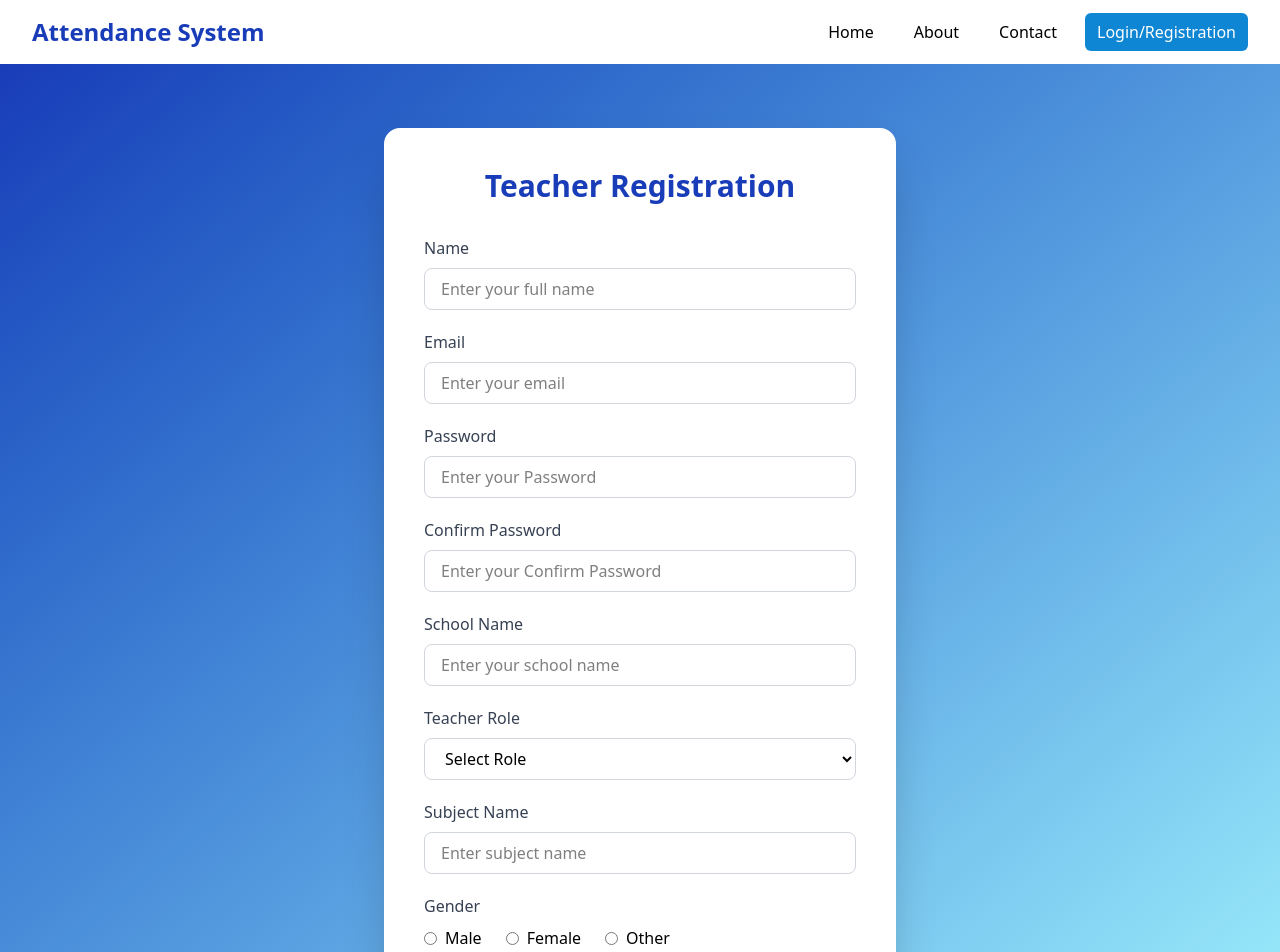
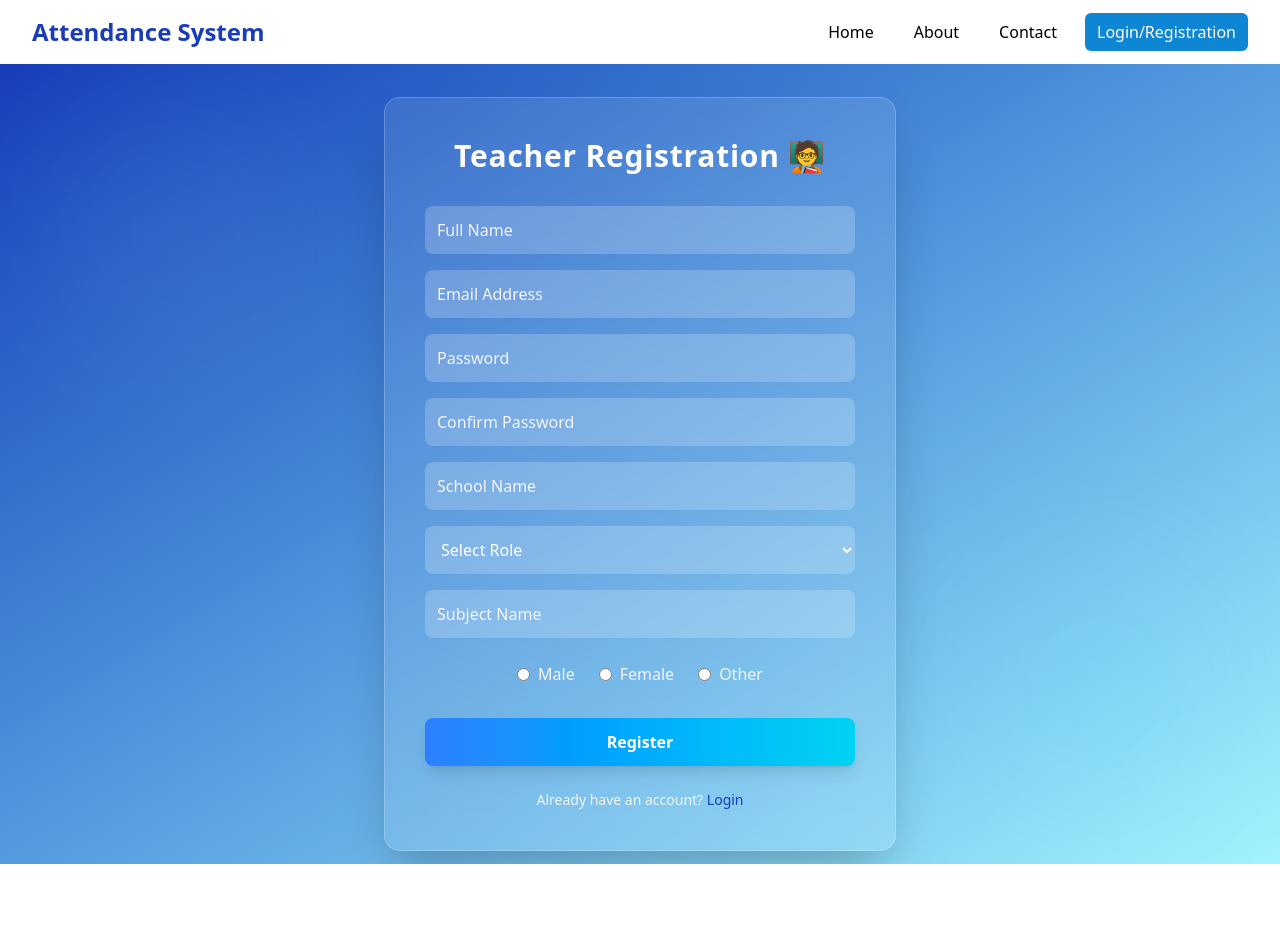
Before and after one commit to ABHINASHYA/Automated_Attendance_System, a React (Vite) app: page /Register in a window 1280 px wide. Shown: the top 952 px of the page. After the commit the page ends 864 px from the top, so only its background shows below. Built offline with nearby package versions, Linux system fonts and the light colour scheme.

Commit message:
Making Login and Redister page

```diff
--- a/package.json
+++ b/package.json
@@ -13,6 +13,7 @@
     "@tailwindcss/vite": "^4.1.14",
     "emailjs": "^4.0.3",
     "emailjs-com": "^3.2.0",
+    "framer-motion": "^12.23.24",
     "react": "^19.1.1",
     "react-dom": "^19.1.1",
     "react-router-dom": "^7.9.4",
--- a/src/App.jsx
+++ b/src/App.jsx
@@ -5,6 +5,7 @@ import Hero from './Components/Hero'
 import About from './Components/About'
 import Contect from './Components/Contect'
 import Register from './Components/Register'
+import Login from './Components/Login'
 import React from 'react'
 
 function App() {
@@ -18,6 +19,7 @@ function App() {
         <Route path="/about" element={<About />} />
         <Route path="/contact" element={<Contect />} />
         <Route path="/Register" element={<Register />} />
+        <Route path="/Login" element={<Login />} />
       </Routes>
     </Router>
   )
--- /dev/null
+++ b/src/Components/Login.jsx
@@ -0,0 +1,80 @@
+import React from "react";
+import { motion } from "framer-motion";
+
+const Login = () => {
+  return (
+    <div className="flex items-center justify-center min-h-screen bg-gradient-to-br from-blue-800 to-cyan-200 relative overflow-hidden">
+      {/* Animated Background Circles */}
+      <motion.div
+        initial={{ scale: 0 }}
+        animate={{ scale: [1, 1.3, 1], opacity: [0.2, 0.4, 0.2] }}
+        transition={{ repeat: Infinity, duration: 6 }}
+        className="absolute w-64 h-64 bg-white/20 rounded-full top-10 left-10 blur-3xl"
+      ></motion.div>
+      <motion.div
+        initial={{ scale: 0 }}
+        animate={{ scale: [1, 1.2, 1], opacity: [0.2, 0.4, 0.2] }}
+        transition={{ repeat: Infinity, duration: 5 }}
+        className="absolute w-72 h-72 bg-cyan-300/20 rounded-full bottom-10 right-10 blur-3xl"
+      ></motion.div>
+
+      {/* Login Card */}
+      <motion.div
+        initial={{ opacity: 0, y: 40 }}
+        animate={{ opacity: 1, y: 0 }}
+        transition={{ duration: 0.8 }}
+        className="relative z-10 bg-white/10 p-10 rounded-2xl shadow-2xl backdrop-blur-lg w-[90%] max-w-md text-center border border-white/20 mt-[-50px]"
+      >
+        <motion.h1
+          initial={{ y: -30, opacity: 0 }}
+          animate={{ y: 0, opacity: 1 }}
+          transition={{ delay: 0.2, duration: 0.6 }}
+          className="text-3xl font-bold text-white mb-6 tracking-wide"
+        >
+          Welcome
+        </motion.h1>
+
+        {/* Login Form */}
+        <motion.form
+          initial={{ opacity: 0 }}
+          animate={{ opacity: 1 }}
+          transition={{ delay: 0.4, duration: 0.6 }}
+          className="flex flex-col gap-4"
+        >
+          <input
+            type="email"
+            placeholder="Enter your email"
+            className="p-3 rounded-lg bg-white/20 text-white placeholder-gray-100 outline-none focus:ring-2 focus:ring-cyan-400 transition"
+          />
+          <input
+            type="password"
+            placeholder="Enter your password"
+            className="p-3 rounded-lg bg-white/20 text-white placeholder-gray-100 outline-none focus:ring-2 focus:ring-cyan-400 transition"
+          />
+
+          <motion.button
+            whileHover={{ scale: 1.05 }}
+            whileTap={{ scale: 0.95 }}
+            className="mt-2 py-3 bg-gradient-to-r from-blue-500 to-cyan-400 text-white font-semibold rounded-lg shadow-lg hover:shadow-cyan-500/50 transition"
+          >
+            Login
+          </motion.button>
+        </motion.form>
+
+        <motion.p
+          initial={{ opacity: 0 }}
+          animate={{ opacity: 1 }}
+          transition={{ delay: 0.6 }}
+          className="mt-6 text-gray-100 text-sm"
+        >
+          Don’t have an account?{" "}
+          <span className="text-blue-800 cursor-pointer hover:underline">
+            <a href="/register">Register</a>
+          </span>
+        </motion.p>
+      </motion.div>
+    </div>
+  );
+};
+
+export default Login;
--- a/src/Components/Navbar.jsx
+++ b/src/Components/Navbar.jsx
@@ -11,7 +11,7 @@ const Navbar = () => {
                     <div className="flex items-center justify-between h-16">
                         <div className="flex items-center">
                             <span className="text-blue-800 font-bold text-2xl hover:cursor-pointer">
-                                Attendance System
+                                <a href="/">Attendance System</a>
                             </span>
                         </div>
 
@@ -52,7 +52,7 @@ const Navbar = () => {
                                     </Link>
                                 </li>
                                 <li>
-                                    <Link to="/register" className="text-white px-3 py-2 rounded-md text-18 font-medium bg-[#0e86d4] hover:bg-blue-700">
+                                    <Link to="/login" className="text-white px-3 py-2 rounded-md text-18 font-medium bg-[#0e86d4] hover:bg-blue-700">
                                         Login/Registration
                                     </Link>
                                 </li>
--- a/src/Components/Register.jsx
+++ b/src/Components/Register.jsx
@@ -1,4 +1,5 @@
 import React, { useState } from "react";
+import { motion } from "framer-motion";
 
 const Register = () => {
   const [formData, setFormData] = useState({
@@ -16,12 +17,11 @@ const Register = () => {
 
   const handleChange = (e) => {
     setFormData({ ...formData, [e.target.name]: e.target.value });
-		setError(""); // clear error when user starts typing
+    setError("");
   };
 
   const handleSubmit = (e) => {
     e.preventDefault();
-
     if (formData.password !== formData.confirmPassword) {
       setError("Passwords do not match!");
       return;
@@ -29,179 +29,168 @@ const Register = () => {
 
     console.log("Form Submitted:", formData);
     alert("Registration Successful!");
-		// Later: send data to backend (Spring Boot / Firebase)
   };
 
   return (
-		<div
-			className="bg-gradient-to-br from-blue-800 to-cyan-200 min-h-screen flex items-center justify-center py-16"
-			id="register"
+    <div className="flex items-center justify-center min-h-screen bg-gradient-to-br from-blue-800 to-cyan-200 relative overflow-hidden">
+      {/* Animated Background Circles */}
+      <motion.div
+        initial={{ scale: 0 }}
+        animate={{ scale: [1, 1.3, 1], opacity: [0.2, 0.4, 0.2] }}
+        transition={{ repeat: Infinity, duration: 6 }}
+        className="absolute w-64 h-64 bg-white/20 rounded-full top-10 left-10 blur-3xl"
+      ></motion.div>
+      <motion.div
+        initial={{ scale: 0 }}
+        animate={{ scale: [1, 1.2, 1], opacity: [0.2, 0.4, 0.2] }}
+        transition={{ repeat: Infinity, duration: 5 }}
+        className="absolute w-72 h-72 bg-cyan-300/20 rounded-full bottom-10 right-10 blur-3xl"
+      ></motion.div>
+
+      {/* Register Card */}
+      <motion.div
+        initial={{ opacity: 0, y: 40 }}
+        animate={{ opacity: 1, y: 0 }}
+        transition={{ duration: 0.8 }}
+        className="relative z-10 bg-white/10 p-10 rounded-2xl shadow-2xl backdrop-blur-lg w-[90%] max-w-lg text-white border border-white/20 mt-5"
       >
-			<div className="bg-white bg-opacity-95 rounded-2xl shadow-2xl p-10 w-full max-w-lg">
-				<h2 className="text-3xl font-bold text-center text-blue-800 mb-8">
-					Teacher Registration
-				</h2>
+        <motion.h2
+          initial={{ y: -30, opacity: 0 }}
+          animate={{ y: 0, opacity: 1 }}
+          transition={{ delay: 0.2, duration: 0.6 }}
+          className="text-3xl font-bold text-center mb-8 tracking-wide"
+        >
+          Teacher Registration 🧑‍🏫
+        </motion.h2>
 
-				<form onSubmit={handleSubmit} className="space-y-5">
+        <motion.form
+          initial={{ opacity: 0 }}
+          animate={{ opacity: 1 }}
+          transition={{ delay: 0.4, duration: 0.6 }}
+          onSubmit={handleSubmit}
+          className="flex flex-col gap-4"
+        >
           {/* Name */}
-					<div>
-						<label className="block text-gray-700 font-medium mb-2">Name</label>
           <input
             type="text"
             name="name"
-							placeholder="Enter your full name"
+            placeholder="Full Name"
             value={formData.name}
             onChange={handleChange}
             required
-							className="w-full border border-gray-300 rounded-lg px-4 py-2 focus:ring-2 focus:ring-blue-500 outline-none"
+            className="p-3 rounded-lg bg-white/20 text-white placeholder-gray-100 outline-none focus:ring-2 focus:ring-cyan-400 transition"
           />
-					</div>
 
           {/* Email */}
-					<div>
-						<label className="block text-gray-700 font-medium mb-2">Email</label>
           <input
             type="email"
             name="email"
-							placeholder="Enter your email"
+            placeholder="Email Address"
             value={formData.email}
             onChange={handleChange}
             required
-							className="w-full border border-gray-300 rounded-lg px-4 py-2 focus:ring-2 focus:ring-blue-500 outline-none"
+            className="p-3 rounded-lg bg-white/20 text-white placeholder-gray-100 outline-none focus:ring-2 focus:ring-cyan-400 transition"
           />
-					</div>
 
           {/* Password */}
-					<div>
-						<label className="block text-gray-700 font-medium mb-2">Password</label>
           <input
             type="password"
             name="password"
-							placeholder="Enter your Password"
+            placeholder="Password"
             value={formData.password}
             onChange={handleChange}
             required
-							className="w-full border border-gray-300 rounded-lg px-4 py-2 focus:ring-2 focus:ring-blue-500 outline-none"
+            className="p-3 rounded-lg bg-white/20 text-white placeholder-gray-100 outline-none focus:ring-2 focus:ring-cyan-400 transition"
           />
-					</div>
 
           {/* Confirm Password */}
-					<div>
-						<label className="block text-gray-700 font-medium mb-2">
-							Confirm Password
-						</label>
           <input
             type="password"
             name="confirmPassword"
-							placeholder="Enter your Confirm Password"
+            placeholder="Confirm Password"
             value={formData.confirmPassword}
             onChange={handleChange}
             required
-							className={`w-full border ${error ? "border-red-500" : "border-gray-300"
-								} rounded-lg px-4 py-2 focus:ring-2 focus:ring-blue-500 outline-none`}
+            className={`p-3 rounded-lg bg-white/20 text-white placeholder-gray-100 outline-none focus:ring-2 ${error
+              ? "ring-red-500 border-red-500"
+              : "focus:ring-cyan-400"
+              } transition`}
           />
-						{error && <p className="text-red-600 text-sm mt-1">{error}</p>}
-					</div>
+          {error && (
+            <p className="text-red-400 text-sm text-center -mt-2">{error}</p>
+          )}
 
           {/* School Name */}
-					<div>
-						<label className="block text-gray-700 font-medium mb-2">
-							School Name
-						</label>
           <input
             type="text"
             name="schoolName"
-							placeholder="Enter your school name"
+            placeholder="School Name"
             value={formData.schoolName}
             onChange={handleChange}
             required
-							className="w-full border border-gray-300 rounded-lg px-4 py-2 focus:ring-2 focus:ring-blue-500 outline-none"
+            className="p-3 rounded-lg bg-white/20 text-white placeholder-gray-100 outline-none focus:ring-2 focus:ring-cyan-400 transition"
           />
-					</div>
 
-					{/* Teacher Role */}
-					<div>
-						<label className="block text-gray-700 font-medium mb-2">
-							Teacher Role
-						</label>
+          {/* Role */}
           <select
             name="role"
             value={formData.role}
             onChange={handleChange}
             required
-							className="w-full border border-gray-300 rounded-lg px-4 py-2 focus:ring-2 focus:ring-blue-500 outline-none"
+            className="p-3 rounded-lg bg-white/20 text-white placeholder-gray-100 outline-none focus:ring-2 focus:ring-cyan-400 transition"
           >
-							<option value="">Select Role</option>
-							<option value="Principal">Principal</option>
-							<option value="TGT">TGT</option>
+            <option value="" className="bg-cyan-800">Select Role</option>
+            <option value="Principal" className="bg-cyan-800">Principal</option>
+            <option value="TGT" className="bg-cyan-800">TGT</option>
+            <option value="PGT" className="bg-cyan-800">PGT</option>
           </select>
-					</div>
 
-					{/* Subject Name */}
-					<div>
-						<label className="block text-gray-700 font-medium mb-2">
-							Subject Name
-						</label>
+          {/* Subject */}
           <input
             type="text"
             name="subject"
-							placeholder="Enter subject name"
+            placeholder="Subject Name"
             value={formData.subject}
             onChange={handleChange}
             required
-							className="w-full border border-gray-300 rounded-lg px-4 py-2 focus:ring-2 focus:ring-blue-500 outline-none"
+            className="p-3 rounded-lg bg-white/20 text-white placeholder-gray-100 outline-none focus:ring-2 focus:ring-cyan-400 transition"
           />
-					</div>
 
           {/* Gender */}
-					<div>
-						<label className="block text-gray-700 font-medium mb-2">Gender</label>
-						<div className="flex items-center gap-6">
-							<label className="flex items-center">
+          <div className="flex justify-center gap-6 mt-2 text-gray-100">
+            {["Male", "Female", "Other"].map((g) => (
+              <label key={g} className="flex items-center gap-2 cursor-pointer">
                 <input
                   type="radio"
                   name="gender"
-									value="Male"
+                  value={g}
                   onChange={handleChange}
-									checked={formData.gender === "Male"}
-									className="mr-2"
+                  checked={formData.gender === g}
+                  className="accent-cyan-400"
                 />
-								Male
+                {g}
               </label>
-							<label className="flex items-center">
-								<input
-									type="radio"
-									name="gender"
-									value="Female"
-									onChange={handleChange}
-									checked={formData.gender === "Female"}
-									className="mr-2"
-								/>
-								Female
-							</label>
-							<label className="flex items-center">
-								<input
-									type="radio"
-									name="gender"
-									value="Other"
-									onChange={handleChange}
-									checked={formData.gender === "Other"}
-									className="mr-2"
-								/>
-								Other
-							</label>
-						</div>
+            ))}
           </div>
 
           {/* Submit */}
-					<button
+          <motion.button
+            whileHover={{ scale: 1.05 }}
+            whileTap={{ scale: 0.95 }}
             type="submit"
-						className="w-full bg-blue-700 text-white font-semibold py-2 rounded-lg shadow-md hover:bg-blue-800 transition duration-200"
+            className="mt-4 py-3 bg-gradient-to-r from-blue-500 to-cyan-400 text-white font-semibold rounded-lg shadow-lg hover:shadow-cyan-500/50 transition" id="register"
           >
             Register
-					</button>
-				</form>
-			</div>
+          </motion.button>
+        </motion.form>
+
+        <p className="mt-6 text-sm text-center text-gray-100">
+          Already have an account?{" "}
+          <span className="text-blue-800 cursor-pointer hover:underline">
+            <a href="/login">Login</a>
+          </span>
+        </p>
+      </motion.div>
     </div>
   );
 };
```
Also changed, not shown: 1 other file (tests, documents, lock files or other folders). Lines whose indentation alone changed are shown as unchanged.
